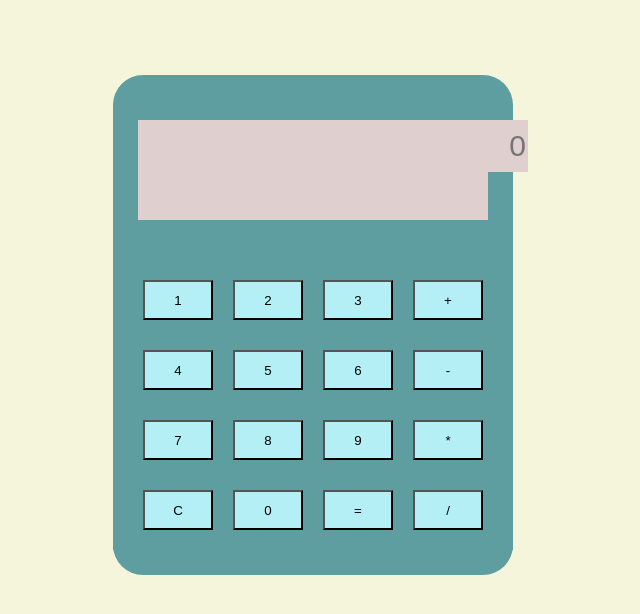
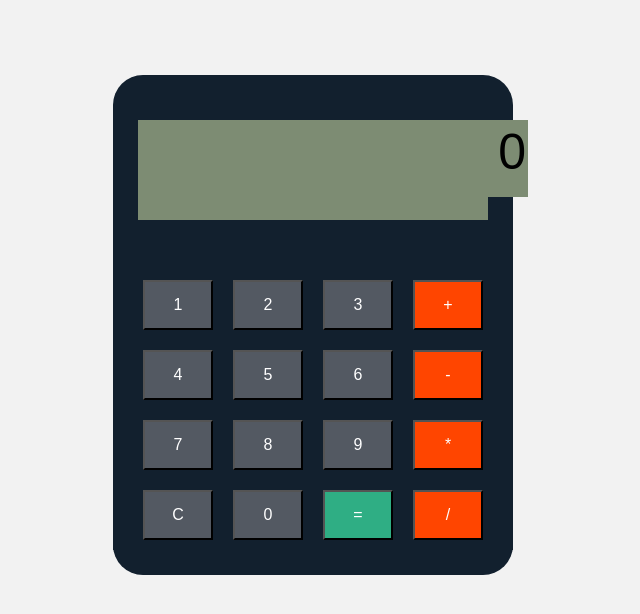
Before and after one commit to sercan-kalkan/calculatorProject, a plain HTML site: page index.html in a window 1280 px wide. Shown: the whole page, without its empty margins (327-967 px from the left). Drawn offline with Linux system fonts and the light colour scheme; a web font is replaced by a local one.

Commit message:
colors changed

```diff
--- a/index.html
+++ b/index.html
@@ -4,6 +4,8 @@
     <meta charset="UTF-8">
     <meta name="viewport" content="width=device-width, initial-scale=1.0">
     <link rel="stylesheet" href="style.css">
+    <link href="https://fonts.cdnfonts.com/css/calculator" rel="stylesheet">
+
     <title>Document</title>
 </head>
 <body>
@@ -22,7 +24,7 @@
                 <button  class="button"data value="4">4</button>
                 <button  class="button"data value="5">5</button>
                 <button  class="button"data value="6">6</button>
-                <button  class="button operator">-</button>
+                <button  class="operator">-</button>
             </div>
             <div class="buttonset3">
                 <button  class="button"data value="7">7</button>
--- a/main.js
+++ b/main.js
@@ -29,9 +29,7 @@ let display="";
 let input = document.querySelector('input');
 let result;
 
-
-
-
+//Entering DOM elements   b
 const screen = document.querySelector('.screen');
 const btns = document.querySelectorAll('.button');
 const operators = document.querySelectorAll('.operator');
@@ -44,6 +42,9 @@ operators.forEach(function (op) {
         operator = op.innerText;
         firstNumber = parseFloat(display);
         display=""
+        if (result!==undefined){
+            firstNumber = result;
+        }
     })
 })
 
@@ -55,21 +56,24 @@ btns.forEach(function (btn) {
     })
 })
 
-
+//clicking equal calls operate function
 equal.addEventListener('click', function(e) {
     input.placeholder="";
     operate(firstNumber, operator, secondNumber);
     input.placeholder = result;
 });
 
+//clear button clears everything
 clear.addEventListener('click', function (e) {
     input.placeholder="0";
     firstNumber="";
     secondNumber="";
     operator ="";
     display="";
+    result =undefined;
 })
 
+//function for operate numbers
 function operate (firstNumber,operator,secondNumber) {
     switch (operator) {
         case "+":
--- a/style.css
+++ b/style.css
@@ -1,5 +1,6 @@
 *{
-    background-color: beige;
+    background-color: #f2f2f2;
+
 }
 
 .flex-container {
@@ -9,7 +10,8 @@
     align-items: center;
     width: 400px;
     height: 500px;
-    background-color: cadetblue;
+    background-color:#12202e;
+    ;
     margin: auto;
     margin-top: 75px;
     border-radius: 30px;
@@ -19,17 +21,26 @@
     width: 350px;
     height:100px ;
     margin-top: 20px;
-    background-color: rgb(224, 207, 207);
+    background-color: rgba(125,140, 115);
     text-align: right;
 }
 
 input {
 
-    height:50px ;
-    background-color: rgb(224, 207, 207);
+    height:75px ;
+    background-color: rgb(125,140, 115);
     border: 0;
     text-align: right;
     font-size: 30px;
+    color: black;
+
+}
+
+::placeholder {
+    color: black;
+    font-size: 50px;
+    font-family: 'Calculator', sans-serif;
+
 }
 
 
@@ -50,7 +61,7 @@ input {
 
 .buttonset1, .buttonset2, .buttonset3, .buttonset4 {
     display:flex;
-    background-color: cadetblue;
+    background-color: #12202e;
     width: 400px;
     height: 70px;
     justify-content: center;
@@ -59,9 +70,19 @@ input {
 
 .button, .operator {
     width:70px;
-    height: 40px;
-    background-color: rgb(180, 239, 246);
+    height: 50px;
+    background-color: #535962;
     margin: 10px;
     text-align: center;
     padding: 5px;
+    color: white;
+    font-size: 16px;
 }
+
+.operator {
+    background-color: orangered;
+}
+
+#equal {
+    background-color: rgb(47, 174, 132);
+}
```
